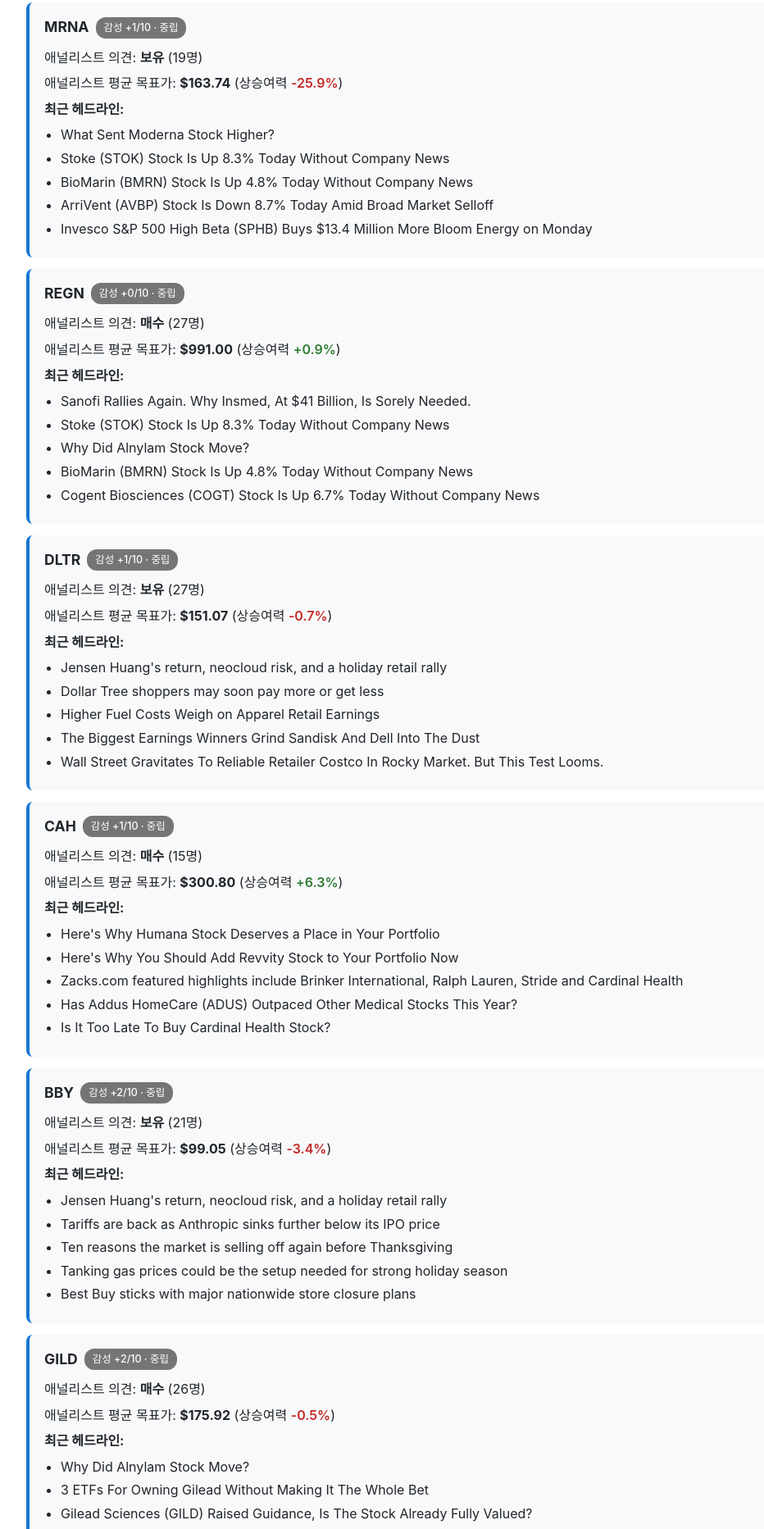
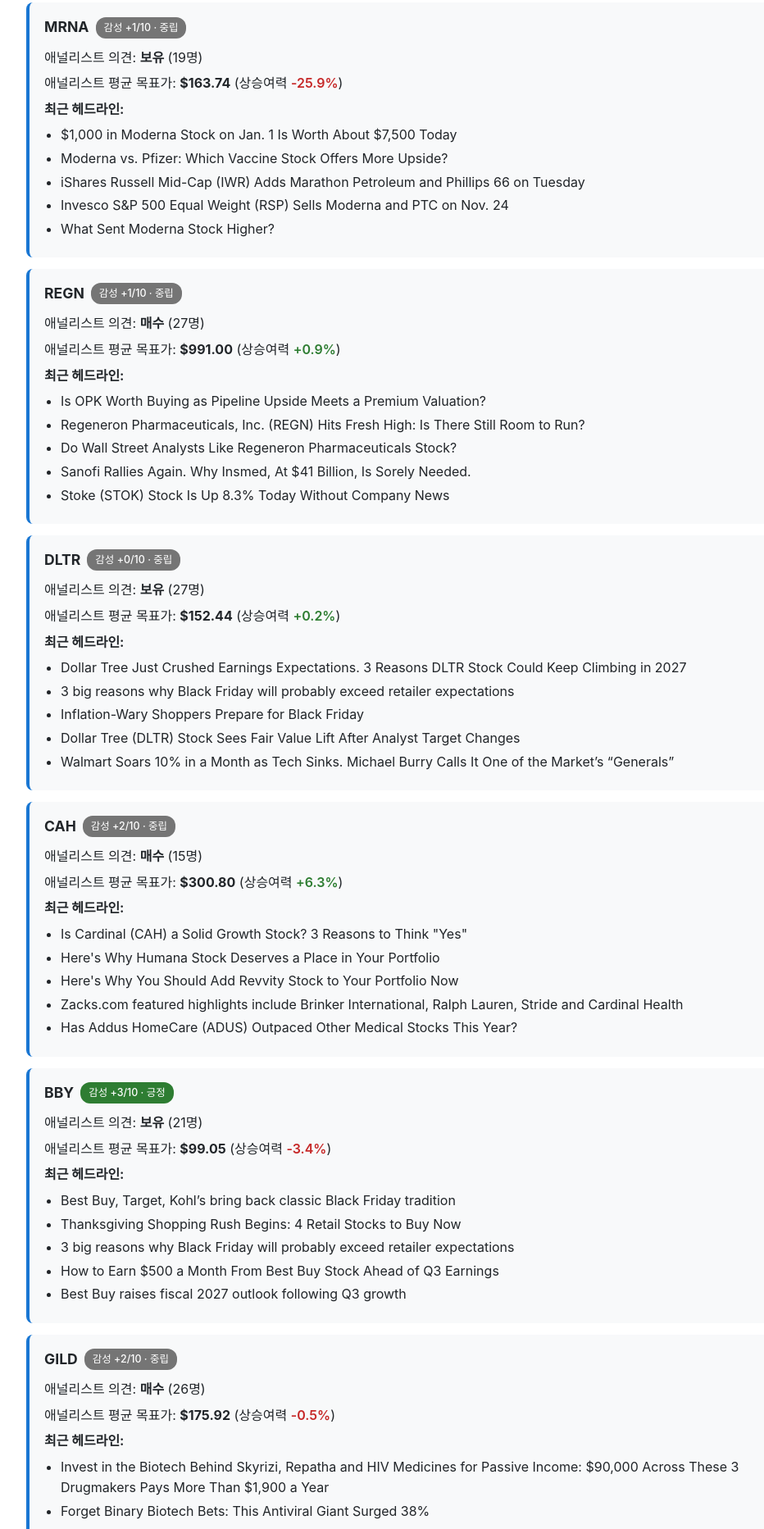
Before and after one commit to cywj0817/test, a plain HTML site: page docs/index.html in a window 1280 px wide. Shown: the part 935-2800 px from the top of the page at 82% size, without its empty margins (118-1050 px from the left). Drawn offline with Linux system fonts and the light colour scheme.

Commit message:
Daily report: 2026-11-27 13:01 KST

```diff
--- a/docs/index.html
+++ b/docs/index.html
@@ -3,7 +3,7 @@
 <head>
 <meta charset="UTF-8">
 <meta name="viewport" content="width=device-width, initial-scale=1.0">
-<title>US Stock Screener — 2026-11-26 13:02 KST</title>
+<title>US Stock Screener — 2026-11-27 13:01 KST</title>
 <style>
   :root {
     --bg: #ffffff; --bg-card: #f8f9fa; --text: #212529;
@@ -80,7 +80,7 @@
 <div class="container">
   <header>
     <h1>US Stock Screener</h1>
-    <div class="subtitle">최종 업데이트: 2026-11-26 13:02 KST</div>
+    <div class="subtitle">최종 업데이트: 2026-11-27 13:01 KST</div>
   </header>
 
   <h2>스크리닝 결과 (상위 10)</h2>
@@ -221,43 +221,43 @@
       </h3>
       <p>애널리스트 의견: <strong>보유</strong> (19명)</p>
       <p>애널리스트 평균 목표가: <strong>$163.74</strong> (상승여력 <span class='neg'>-25.9%</span>)</p>
-      <p><strong>최근 헤드라인:</strong></p><ul><li>What Sent Moderna Stock Higher?</li><li>Stoke (STOK) Stock Is Up 8.3% Today Without Company News</li><li>BioMarin (BMRN) Stock Is Up 4.8% Today Without Company News</li><li>ArriVent (AVBP) Stock Is Down 8.7% Today Amid Broad Market Selloff</li><li>Invesco S&amp;P 500 High Beta (SPHB) Buys $13.4 Million More Bloom Energy on Monday</li></ul>
+      <p><strong>최근 헤드라인:</strong></p><ul><li>$1,000 in Moderna Stock on Jan. 1 Is Worth About $7,500 Today</li><li>Moderna vs. Pfizer: Which Vaccine Stock Offers More Upside?</li><li>iShares Russell Mid-Cap (IWR) Adds Marathon Petroleum and Phillips 66 on Tuesday</li><li>Invesco S&amp;P 500 Equal Weight (RSP) Sells Moderna and PTC on Nov. 24</li><li>What Sent Moderna Stock Higher?</li></ul>
     </div>
 
     <div class="card">
       <h3>REGN
-        <span class="badge neutral">감성 +0/10 · 중립</span>
+        <span class="badge neutral">감성 +1/10 · 중립</span>
       </h3>
       <p>애널리스트 의견: <strong>매수</strong> (27명)</p>
       <p>애널리스트 평균 목표가: <strong>$991.00</strong> (상승여력 <span class='pos'>+0.9%</span>)</p>
-      <p><strong>최근 헤드라인:</strong></p><ul><li>Sanofi Rallies Again. Why Insmed, At $41 Billion, Is Sorely Needed.</li><li>Stoke (STOK) Stock Is Up 8.3% Today Without Company News</li><li>Why Did Alnylam Stock Move?</li><li>BioMarin (BMRN) Stock Is Up 4.8% Today Without Company News</li><li>Cogent Biosciences (COGT) Stock Is Up 6.7% Today Without Company News</li></ul>
+      <p><strong>최근 헤드라인:</strong></p><ul><li>Is OPK Worth Buying as Pipeline Upside Meets a Premium Valuation?</li><li>Regeneron Pharmaceuticals, Inc. (REGN) Hits Fresh High: Is There Still Room to Run?</li><li>Do Wall Street Analysts Like Regeneron Pharmaceuticals Stock?</li><li>Sanofi Rallies Again. Why Insmed, At $41 Billion, Is Sorely Needed.</li><li>Stoke (STOK) Stock Is Up 8.3% Today Without Company News</li></ul>
     </div>
 
     <div class="card">
       <h3>DLTR
-        <span class="badge neutral">감성 +1/10 · 중립</span>
+        <span class="badge neutral">감성 +0/10 · 중립</span>
       </h3>
       <p>애널리스트 의견: <strong>보유</strong> (27명)</p>
-      <p>애널리스트 평균 목표가: <strong>$151.07</strong> (상승여력 <span class='neg'>-0.7%</span>)</p>
-      <p><strong>최근 헤드라인:</strong></p><ul><li>Jensen Huang&#x27;s return, neocloud risk, and a holiday retail rally</li><li>Dollar Tree shoppers may soon pay more or get less</li><li>Higher Fuel Costs Weigh on Apparel Retail Earnings</li><li>The Biggest Earnings Winners Grind Sandisk And Dell Into The Dust</li><li>Wall Street Gravitates To Reliable Retailer Costco In Rocky Market. But This Test Looms.</li></ul>
+      <p>애널리스트 평균 목표가: <strong>$152.44</strong> (상승여력 <span class='pos'>+0.2%</span>)</p>
+      <p><strong>최근 헤드라인:</strong></p><ul><li>Dollar Tree Just Crushed Earnings Expectations. 3 Reasons DLTR Stock Could Keep Climbing in 2027</li><li>3 big reasons why Black Friday will probably exceed retailer expectations</li><li>Inflation-Wary Shoppers Prepare for Black Friday</li><li>Dollar Tree (DLTR) Stock Sees Fair Value Lift After Analyst Target Changes</li><li>Walmart Soars 10% in a Month as Tech Sinks. Michael Burry Calls It One of the Market’s “Generals”</li></ul>
     </div>
 
     <div class="card">
       <h3>CAH
-        <span class="badge neutral">감성 +1/10 · 중립</span>
+        <span class="badge neutral">감성 +2/10 · 중립</span>
       </h3>
       <p>애널리스트 의견: <strong>매수</strong> (15명)</p>
       <p>애널리스트 평균 목표가: <strong>$300.80</strong> (상승여력 <span class='pos'>+6.3%</span>)</p>
-      <p><strong>최근 헤드라인:</strong></p><ul><li>Here&#x27;s Why Humana Stock Deserves a Place in Your Portfolio</li><li>Here&#x27;s Why You Should Add Revvity Stock to Your Portfolio Now</li><li>Zacks.com featured highlights include Brinker International, Ralph Lauren, Stride and Cardinal Health</li><li>Has Addus HomeCare (ADUS) Outpaced Other Medical Stocks This Year?</li><li>Is It Too Late To Buy Cardinal Health Stock?</li></ul>
+      <p><strong>최근 헤드라인:</strong></p><ul><li>Is Cardinal (CAH) a Solid Growth Stock? 3 Reasons to Think &quot;Yes&quot;</li><li>Here&#x27;s Why Humana Stock Deserves a Place in Your Portfolio</li><li>Here&#x27;s Why You Should Add Revvity Stock to Your Portfolio Now</li><li>Zacks.com featured highlights include Brinker International, Ralph Lauren, Stride and Cardinal Health</li><li>Has Addus HomeCare (ADUS) Outpaced Other Medical Stocks This Year?</li></ul>
     </div>
 
     <div class="card">
       <h3>BBY
-        <span class="badge neutral">감성 +2/10 · 중립</span>
+        <span class="badge pos">감성 +3/10 · 긍정</span>
       </h3>
       <p>애널리스트 의견: <strong>보유</strong> (21명)</p>
       <p>애널리스트 평균 목표가: <strong>$99.05</strong> (상승여력 <span class='neg'>-3.4%</span>)</p>
-      <p><strong>최근 헤드라인:</strong></p><ul><li>Jensen Huang&#x27;s return, neocloud risk, and a holiday retail rally</li><li>Tariffs are back as Anthropic sinks further below its IPO price</li><li>Ten reasons the market is selling off again before Thanksgiving</li><li>Tanking gas prices could be the setup needed for strong holiday season</li><li>Best Buy sticks with major nationwide store closure plans</li></ul>
+      <p><strong>최근 헤드라인:</strong></p><ul><li>Best Buy, Target, Kohl’s bring back classic Black Friday tradition</li><li>Thanksgiving Shopping Rush Begins: 4 Retail Stocks to Buy Now</li><li>3 big reasons why Black Friday will probably exceed retailer expectations</li><li>How to Earn $500 a Month From Best Buy Stock Ahead of Q3 Earnings</li><li>Best Buy raises fiscal 2027 outlook following Q3 growth</li></ul>
     </div>
 
     <div class="card">
@@ -266,7 +266,7 @@
       </h3>
       <p>애널리스트 의견: <strong>매수</strong> (26명)</p>
       <p>애널리스트 평균 목표가: <strong>$175.92</strong> (상승여력 <span class='neg'>-0.5%</span>)</p>
-      <p><strong>최근 헤드라인:</strong></p><ul><li>Why Did Alnylam Stock Move?</li><li>3 ETFs For Owning Gilead Without Making It The Whole Bet</li><li>Gilead Sciences (GILD) Raised Guidance, Is The Stock Already Fully Valued?</li><li>GILD Stock Hits a 52-Week High: Should We Buy, Sell or Hold?</li><li>Which Dates Could Move Gilead Stock Most?</li></ul>
+      <p><strong>최근 헤드라인:</strong></p><ul><li>Invest in the Biotech Behind Skyrizi, Repatha and HIV Medicines for Passive Income: $90,000 Across These 3 Drugmakers Pays More Than $1,900 a Year</li><li>Forget Binary Biotech Bets: This Antiviral Giant Surged 38%</li><li>Why Did Alnylam Stock Move?</li><li>3 ETFs For Owning Gilead Without Making It The Whole Bet</li><li>Gilead Sciences (GILD) Raised Guidance, Is The Stock Already Fully Valued?</li></ul>
     </div>
 
     <div class="card">
@@ -275,14 +275,14 @@
       </h3>
       <p>애널리스트 의견: <strong>매수</strong> (27명)</p>
       <p>애널리스트 평균 목표가: <strong>$114.02</strong> (상승여력 <span class='pos'>+7.2%</span>)</p>
-      <p><strong>최근 헤드라인:</strong></p><ul><li>Is Buying Edwards Stock At Its High A Bad Idea?</li><li>BSX&#x27;s Weak Solvency and Cash Conversion Raise Financing Risk</li><li>Should You Buy GE HealthCare Stock For Its Cash?</li><li>How Long Can HeartFlow Keep Burning Cash?</li><li>Are Wall Street Analysts Predicting Edwards Lifesciences Stock Will Climb or Sink?</li></ul>
+      <p><strong>최근 헤드라인:</strong></p><ul><li>iShares U.S. Medical Devices (IHI) Sells $39.2 Million of Abbott on Nov. 24</li><li>Is Buying Edwards Stock At Its High A Bad Idea?</li><li>BSX&#x27;s Weak Solvency and Cash Conversion Raise Financing Risk</li><li>Should You Buy GE HealthCare Stock For Its Cash?</li><li>How Long Can HeartFlow Keep Burning Cash?</li></ul>
     </div>
 
     <div class="card">
       <h3>MAS
         <span class="badge neutral">감성 +2/10 · 중립</span>
       </h3>
-      <p>애널리스트 의견: <strong>의견 없음</strong> (19명)</p>
+      <p>애널리스트 의견: <strong>매수</strong> (19명)</p>
       <p>애널리스트 평균 목표가: <strong>$82.74</strong> (상승여력 <span class='neg'>-4.8%</span>)</p>
       <p><strong>최근 헤드라인:</strong></p><ul><li>United Rentals Climbs 17% in 6 Months: Should You Buy the Stock?</li><li>Are Wall Street Analysts Bullish on Masco Stock?</li><li>Does Raised Earnings Guidance Change The Bull Case For Masco (MAS)</li><li>Is Masco (MAS) Trading Below Fair Value On Cash Flow?</li><li>Masco (MAS) Could Be 9% Below Fair Value As Growth Plans Stay In Focus</li></ul>
     </div>
@@ -293,16 +293,16 @@
       </h3>
       <p>애널리스트 의견: <strong>매수</strong> (9명)</p>
       <p>애널리스트 평균 목표가: <strong>$185.89</strong> (상승여력 <span class='pos'>+6.2%</span>)</p>
-      <p><strong>최근 헤드라인:</strong></p><ul><li>CDW (CDW) Stock Is Up 5.5% Today Alongside IT Services Peers</li><li>Are Wall Street Analysts Bullish on CDW Corporation Stock?</li><li>Madison Large Cap Fund Sold CDW CORP. (CDW) Following Recent Price Recovery</li><li>CDW Launches Advanced AI Tools to Boost Enterprise Adoption</li><li>Citi Bank Slashes Dell And HPE Price Targets Ahead Of Earnings</li></ul>
+      <p><strong>최근 헤드라인:</strong></p><ul><li>CDW Stock Earnings Beat Has The Bull Case Changed?</li><li>CDW (CDW) Stock Is Up 5.5% Today Alongside IT Services Peers</li><li>Are Wall Street Analysts Bullish on CDW Corporation Stock?</li><li>Madison Large Cap Fund Sold CDW CORP. (CDW) Following Recent Price Recovery</li><li>CDW Launches Advanced AI Tools to Boost Enterprise Adoption</li></ul>
     </div>
 
     <div class="card">
       <h3>DIS
-        <span class="badge neutral">감성 +2/10 · 중립</span>
+        <span class="badge neutral">감성 +1/10 · 중립</span>
       </h3>
       <p>애널리스트 의견: <strong>매수</strong> (31명)</p>
       <p>애널리스트 평균 목표가: <strong>$131.34</strong> (상승여력 <span class='pos'>+4.6%</span>)</p>
-      <p><strong>최근 헤드라인:</strong></p><ul><li>Nvidia is cheap on paper, so why won&#x27;t the market buy it?</li><li>DIS Stock Breaks Above $125 For First Time Since 2022: Disney Retail Bulls Are Talking About A ‘Santa Claus Rally’</li><li>Disney Stock Offers A Sizable Dividend. Ramp It Up With A Covered-Call Trade.</li><li>Why Should Walt Disney Stock Holders Watch One Rising Number?</li><li>The Friendship Breakup That Led to Bob Iger’s Biggest Boardroom Fight</li></ul>
+      <p><strong>최근 헤드라인:</strong></p><ul><li>Take-Two’s (TTWO) GTA 6 Could Be a Cash Cow for the Next Decade</li><li>Disney Stock Just Closed at Its Highest Level Since April 2022</li><li>Walt Disney (DIS) Lifts Dividend On Strong Earnings, Is The Stock Still Cheap?</li><li>NFL&#x27;s Thanksgiving Boom Raises Stakes for Disney, Netflix</li><li>Netflix Stock Is Down 36% in 2026. Can Its Disney Partnership Make It a Buy Again?</li></ul>
     </div>
 
   <footer>
```
